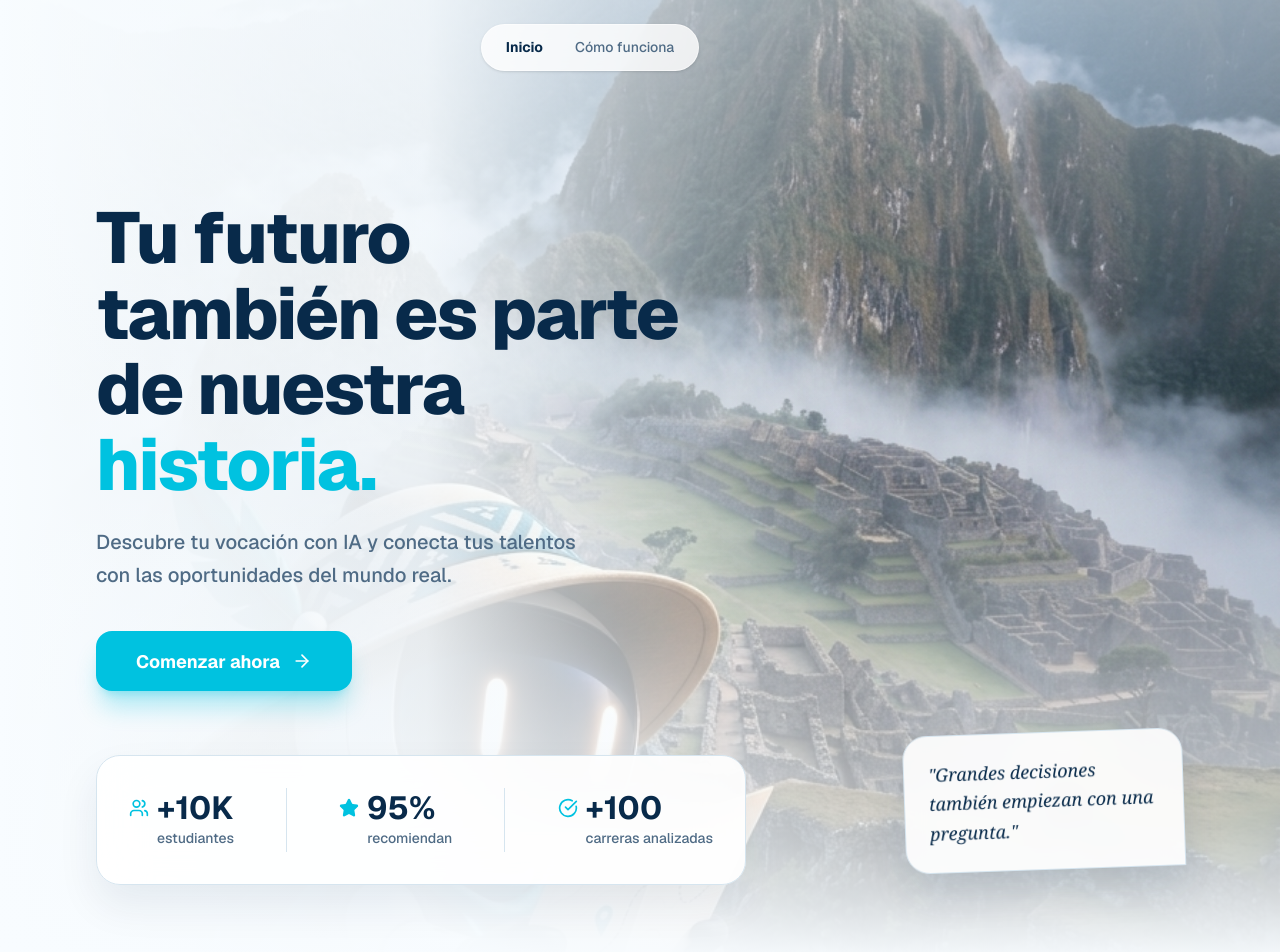
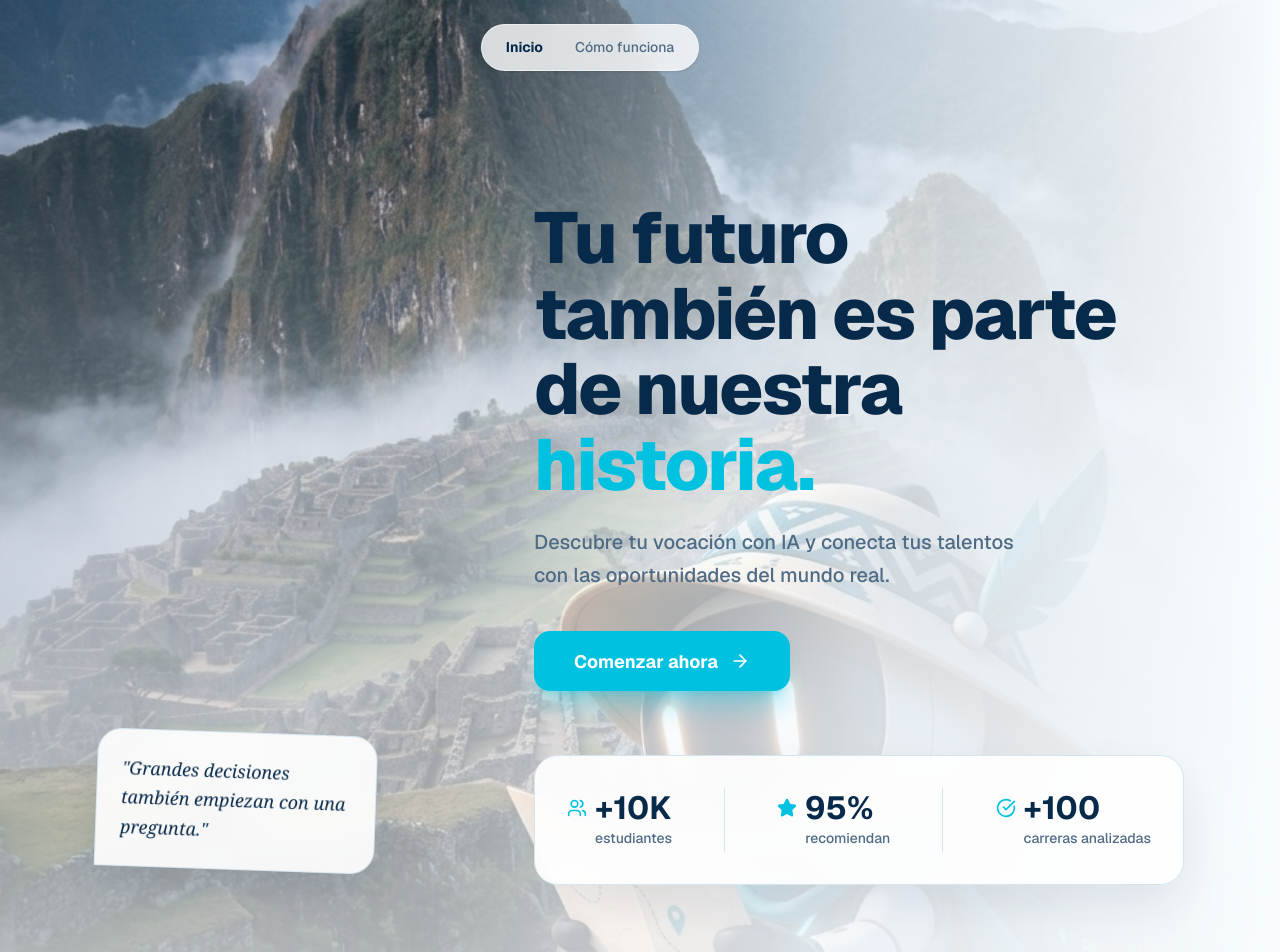
Before and after one commit to carrioneilnacr-art/Orientador-Vocacional-IA, a Next.js app: page / in a window 1280 px wide. Shown: the top 952 px of the page. Built offline with nearby package versions, Linux system fonts and the light colour scheme.

Commit message:
feat(ui): flip hero image to left and move text to right with reduced gradient

```diff
--- a/src/app/page.tsx
+++ b/src/app/page.tsx
@@ -21,22 +21,22 @@ export default function Home() {
       {/* Hero Section Full Screen */}
       <main className="relative flex-1 w-full min-h-screen flex flex-col justify-center px-6 md:px-12 lg:px-24 pt-20">
 
-        {/* Background Image full cover */}
+        {/* Background Image full cover (Flipped so robot is on left) */}
         <div className="absolute inset-0 z-0">
           <Image
             src="/assets/robot_bg.jpg"
             alt="Robot explorador"
             fill
-            className="object-cover object-[70%_center] md:object-center"
+            className="object-cover object-center -scale-x-100"
             priority
           />
-          {/* Gradients para desvanecido y legibilidad */}
-          <div className="absolute inset-0 bg-gradient-to-r from-[#F8FCFF] via-[#F8FCFF]/90 to-transparent md:w-3/4 lg:w-2/3 z-10" />
-          <div className="absolute inset-0 bg-gradient-to-b from-[#F8FCFF]/50 via-transparent to-[#F8FCFF] z-10" />
+          {/* Gradients para desvanecido y legibilidad (Reducidos y en la derecha) */}
+          <div className="absolute inset-0 bg-gradient-to-l from-[#F8FCFF] via-[#F8FCFF]/70 to-transparent md:w-3/4 lg:w-2/3 ml-auto z-10" />
+          <div className="absolute inset-0 bg-gradient-to-b from-transparent to-[#F8FCFF] z-10 opacity-70" />
         </div>
 
-        {/* Content Overlay */}
-        <div className="relative z-20 max-w-[650px] py-12 md:py-20 mt-10">
+        {/* Content Overlay (Right Aligned) */}
+        <div className="relative z-20 max-w-[650px] py-12 md:py-20 mt-10 ml-auto">
           <h1 className="text-[48px] md:text-[64px] lg:text-[72px] font-extrabold tracking-tight text-[#082A4A] mb-6 leading-[1.05]">
             Tu futuro<br />
             también es parte de nuestra<br />
@@ -89,9 +89,9 @@ export default function Home() {
           </div>
         </div>
 
-        {/* Floating Note */}
-        <div className="hidden lg:block absolute bottom-24 right-24 z-20 max-w-[280px]">
-          <div className="bg-white/90 backdrop-blur-md p-6 rounded-[24px] rounded-br-none shadow-[0_20px_40px_rgb(8,42,74,0.12)] border border-[#D6E5EF] rotate-[-2deg] hover:rotate-0 transition-transform duration-300">
+        {/* Floating Note (Moved to left) */}
+        <div className="hidden lg:block absolute bottom-24 left-24 z-20 max-w-[280px]">
+          <div className="bg-white/90 backdrop-blur-md p-6 rounded-[24px] rounded-bl-none shadow-[0_20px_40px_rgb(8,42,74,0.12)] border border-[#D6E5EF] rotate-[2deg] hover:rotate-0 transition-transform duration-300">
              <p className="text-[18px] font-serif italic text-[#082A4A] leading-relaxed">
                "Grandes decisiones también empiezan con una pregunta."
              </p>
```
